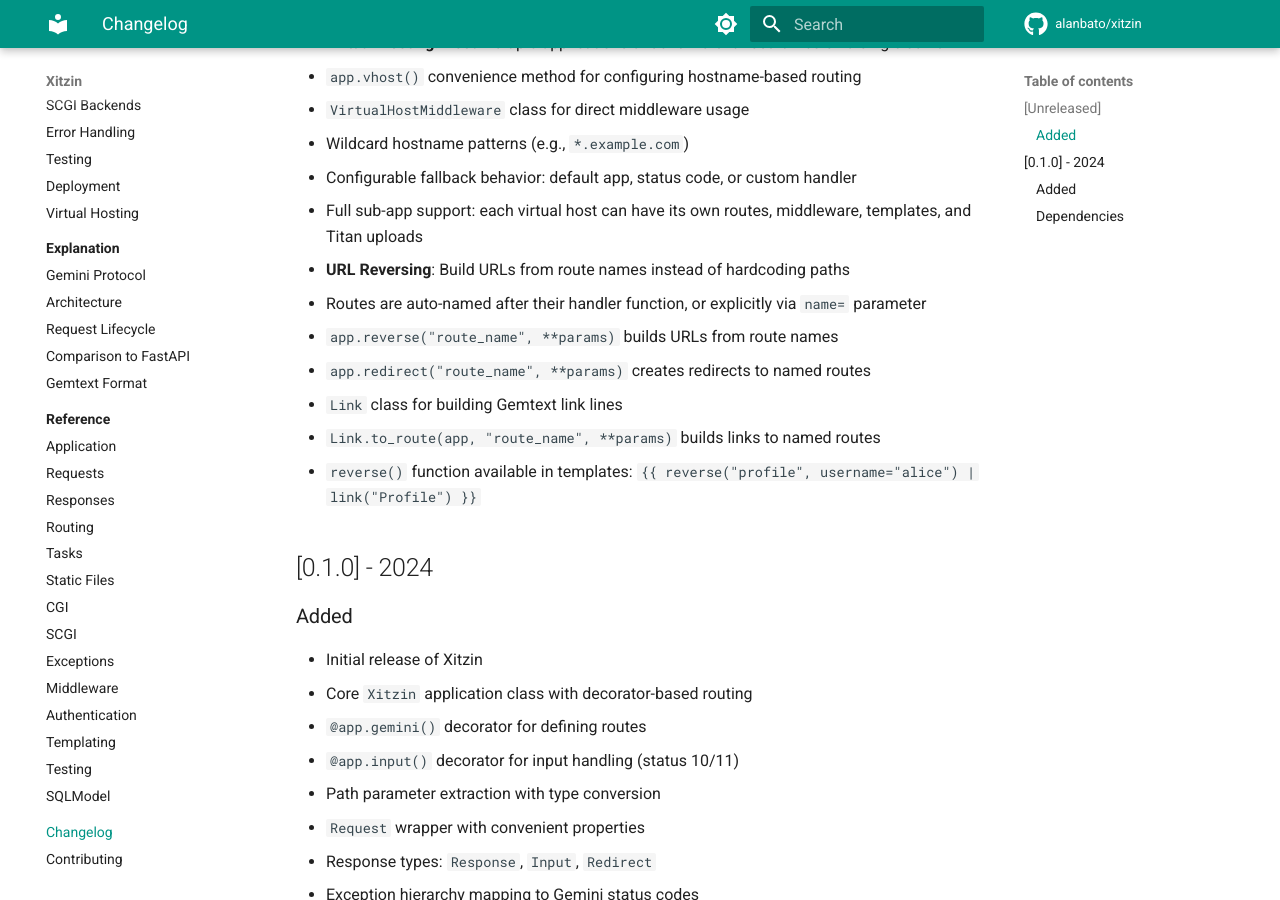
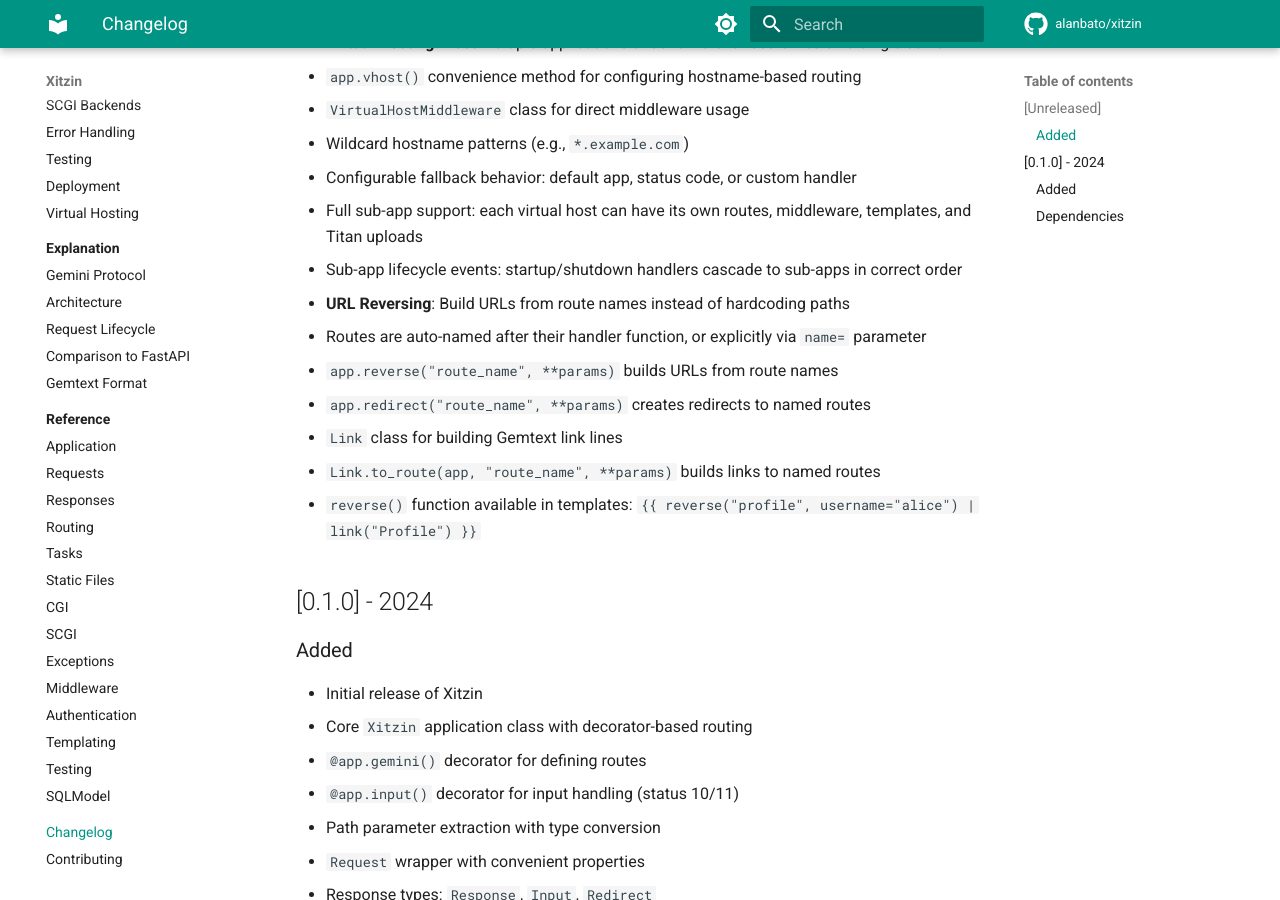
Before and after one commit to alanbato/xitzin, an MkDocs documentation site: the page built from docs/changelog.md, in a window 1280 px wide and 900 px high, scrolled down 656 px. Built offline with MkDocs 1.6.1 and Material for MkDocs 9.7.7, drawn with Linux system fonts in a browser that asks for light colours; comment, search, counter and statistics services are not loaded; the version menu is left out.

Commit message:
Update changelog with sub-app lifecycle events

```diff
--- a/docs/changelog.md
+++ b/docs/changelog.md
@@ -25,6 +25,7 @@ and this project adheres to [Semantic Versioning](https://semver.org/spec/v2.0.0
   - Wildcard hostname patterns (e.g., `*.example.com`)
   - Configurable fallback behavior: default app, status code, or custom handler
   - Full sub-app support: each virtual host can have its own routes, middleware, templates, and Titan uploads
+  - Sub-app lifecycle events: startup/shutdown handlers cascade to sub-apps in correct order
 
 - **URL Reversing**: Build URLs from route names instead of hardcoding paths
   - Routes are auto-named after their handler function, or explicitly via `name=` parameter
```
